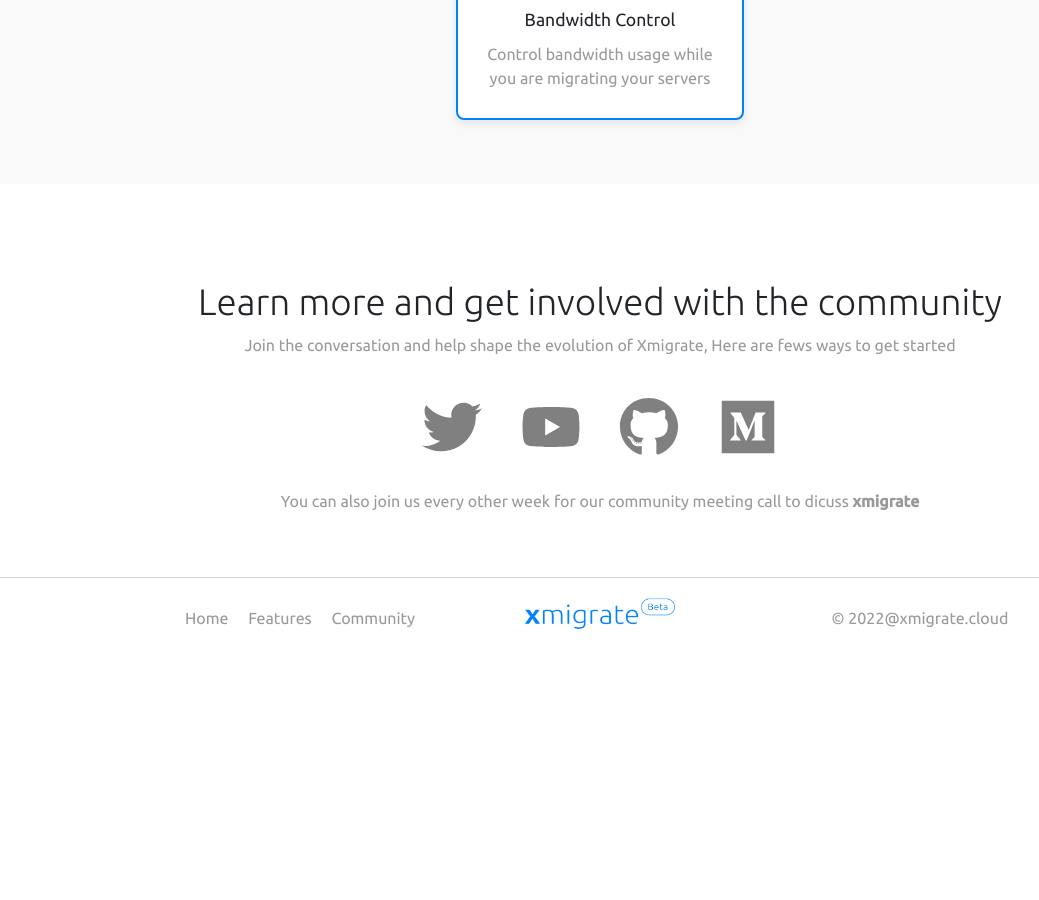
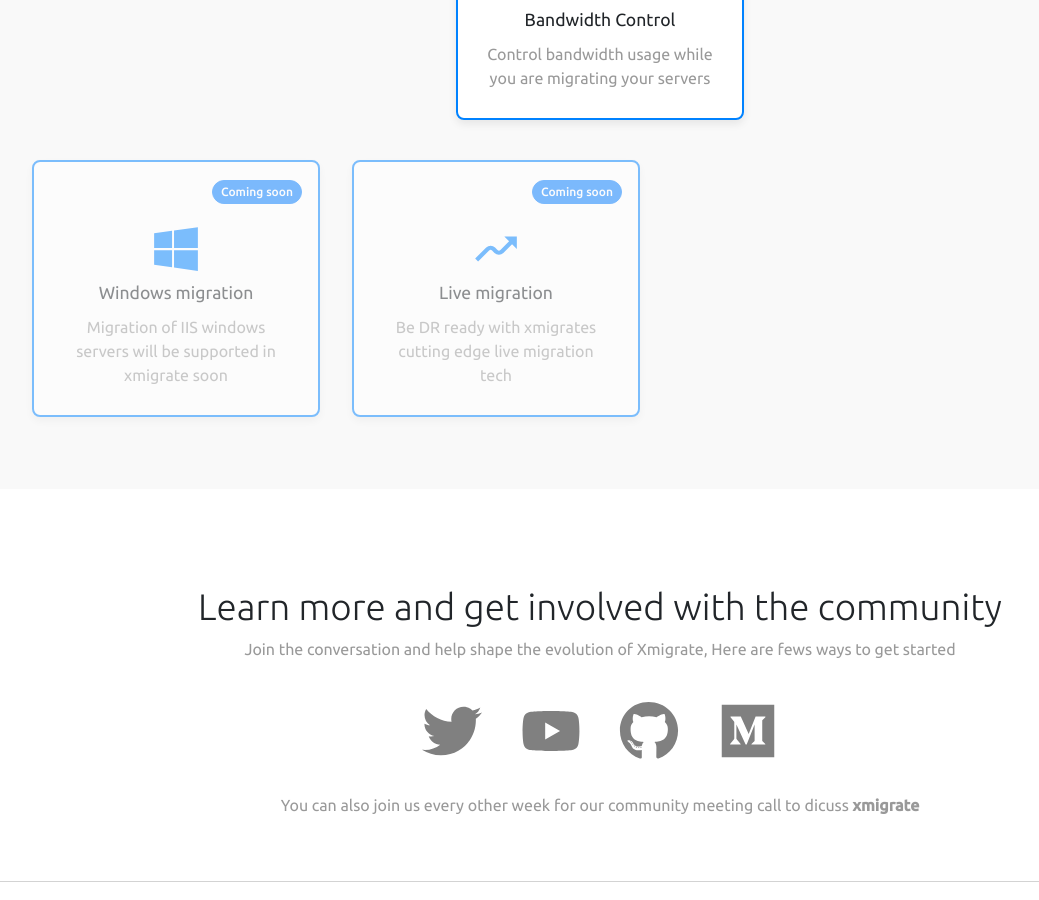
Before and after one commit to xmigrate/xmigrate.cloud, a React (Create React App) app: page / in a window 1280 px wide. Shown: the part 2503-3403 px from the top of the page, without its empty margins (40-1079 px from the left). Before the commit the page ends 3153 px from the top, so only its background shows below. Built offline with nearby package versions, Linux system fonts and the light colour scheme.

Commit message:
Upcoming feature cards added

```diff
--- a/src/pages/Landpage/Landpage.js
+++ b/src/pages/Landpage/Landpage.js
@@ -22,8 +22,12 @@ import {
   FaLayerGroup,
   FaStepForward,
   FaSortAmountUp,
+  FaWindows,
   FaMedium
 } from "react-icons/fa";
+import {
+  MdMoving
+} from "react-icons/md"
 import { Link } from "react-router-dom";
 import "./Landpage.scss";
 
@@ -267,7 +271,7 @@ export default class Landpage extends Component {
                     <div className="clicon p-2">
 
                       <Row>
-                        <Col  md={{ span: 6, offset: 3 }}><FaStepForward size={50} /></Col>
+                        <Col md={{ span: 6, offset: 3 }}><FaStepForward size={50} /></Col>
                       </Row>
 
                     </div>
@@ -296,6 +300,51 @@ export default class Landpage extends Component {
                     <Card.Text className="lead">
                       Control bandwidth usage while you are migrating your
                       servers
+                    </Card.Text>
+                  </Card.Body>
+                </Card>
+              </Row>
+              {/* {upcoming features section} */}
+              <Row className="justify-content-left p-2">
+                <Card
+                  style={{ width: "18rem" }}
+                  className=" p-3 m-3 comingsoon-change "
+                >
+                  <Row>
+                    <Col className="premiumcol" md={{ span: 6, offset: 6 }}> <Button className="btn-premium" variant="primary" size="sm">Coming soon</Button></Col>
+                  </Row>
+                  <Card.Body className="iconcard premiumCardBody">
+                    <div className="clicon p-2">
+
+                      <Row>
+                        <Col md={{ span: 6, offset: 3 }}><FaWindows size={50} /></Col>
+                      </Row>
+
+                    </div>
+                    <Card.Title className="CardTit">Windows migration</Card.Title>
+                    <Card.Text className="lead">Migration of IIS windows servers will be supported in xmigrate soon</Card.Text>
+                  </Card.Body>
+                </Card>
+                {/* ----- */}
+                <Card
+                  style={{ width: "18rem" }}
+                  className="p-3 m-3 comingsoon-change "
+                >
+                  <Row>
+                    <Col className="premiumcol" md={{ span: 6, offset: 6 }} > <Button className="btn-premium" variant="primary" size="sm">Coming soon</Button></Col>
+                  </Row>
+                  <Card.Body className="iconcard premiumCardBody">
+                    <div className="clicon p-2">
+
+                      <Row>
+                        <Col md={{ span: 6, offset: 3 }}><MdMoving size={50} /></Col>
+                      </Row>
+
+
+                    </div>
+                    <Card.Title className="CardTit">Live migration</Card.Title>
+                    <Card.Text className="lead">
+                      Be DR ready with xmigrates cutting edge live migration tech
                     </Card.Text>
                   </Card.Body>
                 </Card>
@@ -369,7 +418,7 @@ export default class Landpage extends Component {
                   <ul className="footer-list lead pt-4 mt-1">
                     <li> <a href="#Home">Home</a></li>
                     <li> <a href="#feature">Features</a></li>
-                   <li> <a href="https://github.com/xmigrate/xmigrate/discussions/"  target="_blank">Community</a></li>
+                    <li> <a href="https://github.com/xmigrate/xmigrate/discussions/" target="_blank">Community</a></li>
                   </ul>
                 </Col>
                 <Col >
--- a/src/pages/Landpage/Landpage.scss
+++ b/src/pages/Landpage/Landpage.scss
@@ -127,6 +127,14 @@
     border-width: 2px;
     border-color: #0082ff;
   }
+  // New card style--
+  .comingsoon-change {
+    border-style: solid;
+    border-width: 2px;
+    border-color: #0082ff;
+    opacity: 0.5;
+  }
+  // {-------}
   .btn-premium {
     font-weight: 500;
     font-size: 12px;
```
Also changed, not shown: 1 other file (tests, documents, lock files or other folders). Lines whose indentation alone changed are shown as unchanged.
